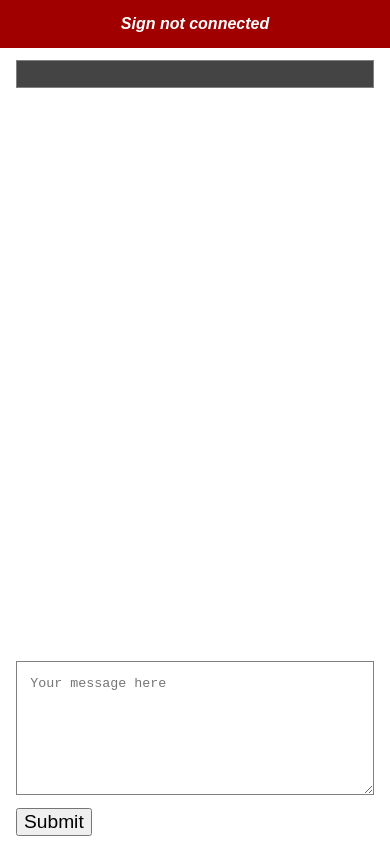
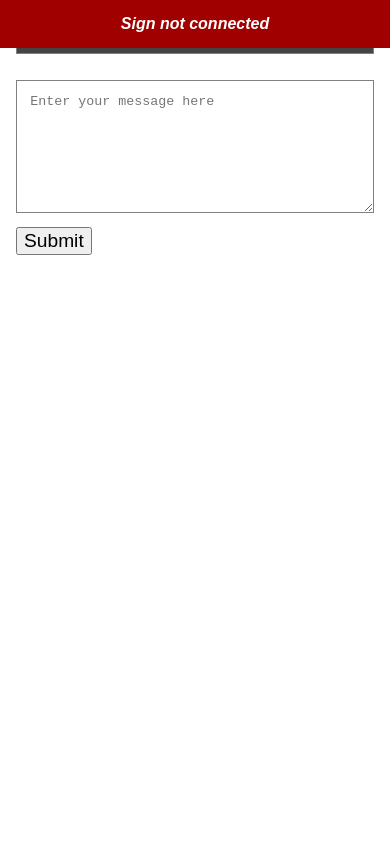
Before and after one commit to parogers/pl-sign-server, a Vue app in the folder web-sign-client/: page / in a window 390 px wide. Built offline with nearby package versions, Linux system fonts and the light colour scheme; no server answers; the HTML template or start-up script is replaced by a standard one.

Commit message:
fix: move textarea to make mobile input easier

```diff
--- a/web-sign-client/src/App.vue
+++ b/web-sign-client/src/App.vue
@@ -59,12 +59,10 @@ function onPost() {
     </div>
 
     <main>
-        <p>Sign is currently displaying:</p>
-
         <pre>{{ preview }}</pre>
 
         <div class="input-area">
-            <textarea placeholder="Your message here" v-model="message">
+            <textarea placeholder="Enter your message here" v-model="message">
             </textarea>
 
             <button @click="onPost()">
@@ -122,9 +120,5 @@ main {
 }
 
 .input-area {
-    position: absolute;
-    bottom: 0.5em;
-    left: 1em;
-    right: 1em;
 }
 </style>
```
